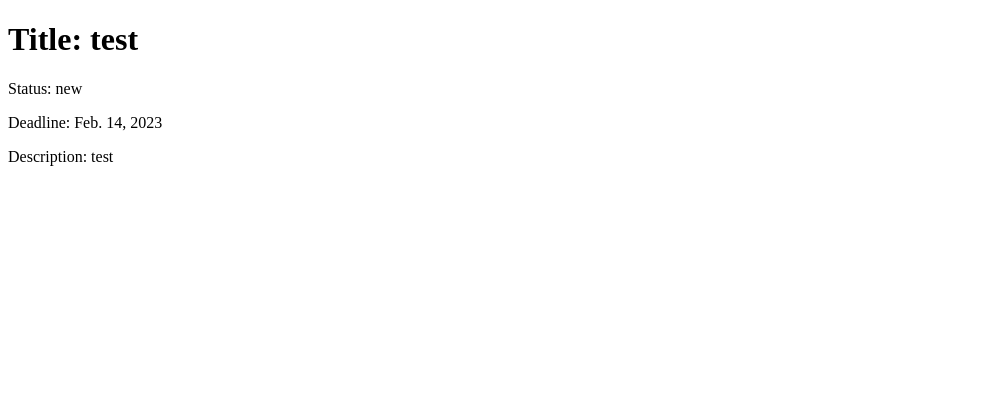
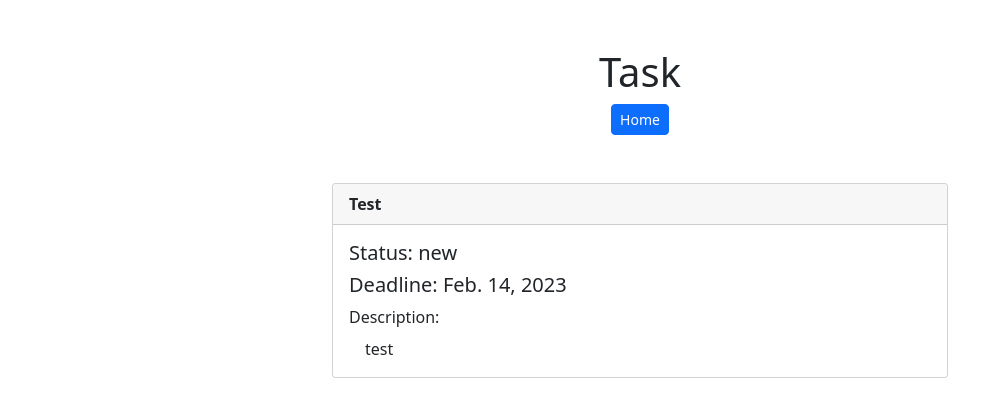
Before and after one commit to UralbekXD/homework_55_uralbek_yergenov, a Django app: page /task/?pk=1 in a window 1280 px wide. Shown: the top 417 px of the page, without its empty margins (0-1003 px from the left). Run offline with Django 4.2, Linux system fonts and the light colour scheme; data comes from the database, SQL or seed files in the repository.

Commit message:
Update task.html design

```diff
--- a/src/todolist/templates/create.html
+++ b/src/todolist/templates/create.html
@@ -6,8 +6,6 @@
     <link href="https://cdn.jsdelivr.net/npm/bootstrap@5.2.3/dist/css/bootstrap.min.css" rel="stylesheet" integrity="sha384-rbsA2VBKQhggwzxH7pPCaAqO46MgnOM80zW1RWuH61DGLwZJEdK2Kadq2F9CUG65" crossorigin="anonymous">
 </head>
 <body>
-
-
     <div class="title text-center my-5 ">
         <h1>Add new task</h1>
         <a href="/" class="btn btn-primary btn-sm">Home</a>
--- a/src/todolist/templates/task.html
+++ b/src/todolist/templates/task.html
@@ -3,11 +3,29 @@
 <head>
     <meta charset="UTF-8">
     <title>Task</title>
+    <link href="https://cdn.jsdelivr.net/npm/bootstrap@5.2.3/dist/css/bootstrap.min.css" rel="stylesheet" integrity="sha384-rbsA2VBKQhggwzxH7pPCaAqO46MgnOM80zW1RWuH61DGLwZJEdK2Kadq2F9CUG65" crossorigin="anonymous">
 </head>
 <body>
-    <h1>Title: {{ task.title }}</h1>
-    <p>Status: {{ task.status }}</p>
-    <p>Deadline: {{ task.deadline }}</p>
-    <p>Description: {{ task.description }}</p>
+    <div class="title text-center my-5 ">
+        <h1 class="text-capitalize">Task</h1>
+        <a href="/" class="btn btn-primary btn-sm">Home</a>
+    </div>
+
+    <div class="container col-md-12 col-lg-6">
+        <div class="card rounded-1">
+            <div class="card-header fw-bold text-capitalize">
+                {{ task.title }}
+            </div>
+
+            <div class="card-body">
+                <h5 class="card-title">Status: {{ task.status }}</h5>
+                <h5 class="card-title">Deadline: {{ task.deadline }}</h5>
+                <label for="description" class="form-label">Description:</label>
+                <p class="card-text mx-3" id="description">
+                    {{ task.description }}
+                </p>
+            </div>
+        </div>
+    </div>
 </body>
 </html>
```
